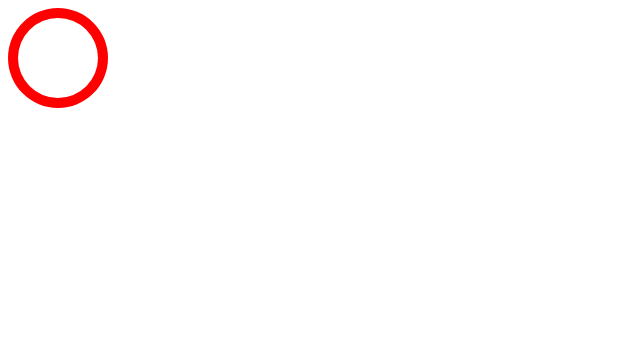
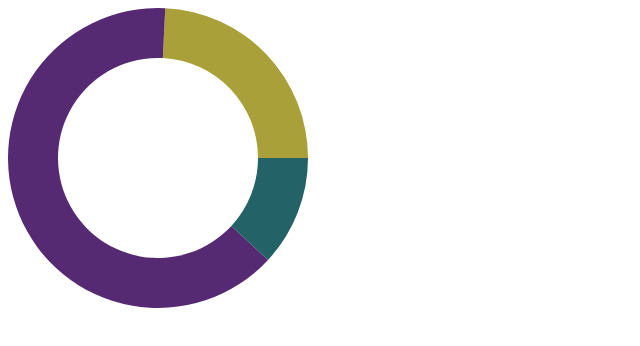
Before and after one commit to tr0ythex/infographics, an Angular app: page / in a window 1280 px wide. Shown: the top 346 px of the page, without its empty margins (0-640 px from the left). Built offline with nearby package versions, Linux system fonts and the light colour scheme.

Commit message:
Adds info input for pie chart

```diff
--- a/src/app/app.component.html
+++ b/src/app/app.component.html
@@ -1 +1,5 @@
-<app-pie-chart [radius]="50"></app-pie-chart>
+<app-pie-chart
+    [extRadius]="extRadius"
+    [intRadius]="intRadius"
+    [info]="info"
+></app-pie-chart>
--- a/src/app/app.component.ts
+++ b/src/app/app.component.ts
@@ -1,9 +1,30 @@
-import { Component } from '@angular/core';
+import { Component, OnInit } from '@angular/core';
+import { InfoNumberColor } from './info/info.types';
 
 @Component({
-  selector: 'app-root',
-  templateUrl: './app.component.html',
-  styleUrls: ['./app.component.sass']
+    selector: 'app-root',
+    templateUrl: './app.component.html',
+    styleUrls: ['./app.component.sass']
 })
-export class AppComponent {
+export class AppComponent implements OnInit {
+    info: InfoNumberColor[] = [];
+    extRadius: number = 150;
+    intRadius: number = 100;
+
+    ngOnInit() {
+        this.info = [
+            {
+                value: 110,
+                color: '#AAA039'
+            },
+            {
+                value: 290,
+                color: '#562A72'
+            },
+            {
+                value: 54,
+                color: '#236267'
+            }
+        ];
+    }
 }
--- /dev/null
+++ b/src/app/info/info.types.ts
@@ -0,0 +1,4 @@
+export interface InfoNumberColor {
+    value: number;
+    color: string;
+}
--- a/src/app/pie-chart/pie-chart.component.html
+++ b/src/app/pie-chart/pie-chart.component.html
@@ -1,3 +1,3 @@
-<svg [attr.width]="radius * 2" [attr.height]="radius * 2">
+<svg [attr.width]="extRadius * 2" [attr.height]="extRadius * 2">
     <svg:g app-pie-piece *ngFor="let piePiece of piePieces" [piePiece]="piePiece"/>
 </svg>
--- a/src/app/pie-chart/pie-chart.component.ts
+++ b/src/app/pie-chart/pie-chart.component.ts
@@ -1,5 +1,6 @@
 import { Component, OnInit, Input } from '@angular/core';
 import { PiePiece } from '../pie-piece/pie-piece.model';
+import { InfoNumberColor } from '../info/info.types';
 
 @Component({
     selector: 'app-pie-chart',
@@ -7,13 +8,30 @@ import { PiePiece } from '../pie-piece/pie-piece.model';
     styleUrls: ['./pie-chart.component.sass']
 })
 export class PieChartComponent implements OnInit {
-    @Input() radius: number;
+    @Input() extRadius: number;
+    @Input() intRadius: number;
+    @Input() info: InfoNumberColor[];
     piePieces: PiePiece[] = [];
 
     constructor() {}
 
     ngOnInit() {
-        this.addPiece(new PiePiece(this.radius, this.radius - 10, 0, Math.PI * 2, 'red'));
+        let totalSum = this.info.reduce((a, b) => {
+            return a + b.value;
+        }, 0);
+        let accSum = 0;
+        for (let i = 0; i < this.info.length; i++) {
+            let a1 = (accSum / totalSum) * Math.PI * 2;
+            accSum += this.info[i].value;
+            let a2 = (accSum / totalSum) * Math.PI * 2;
+            this.addPiece(new PiePiece(
+                this.extRadius,
+                this.intRadius,
+                a1,
+                a2,
+                this.info[i].color
+            ));
+        }
     }
 
     addPiece(piePiece: PiePiece) {
```
